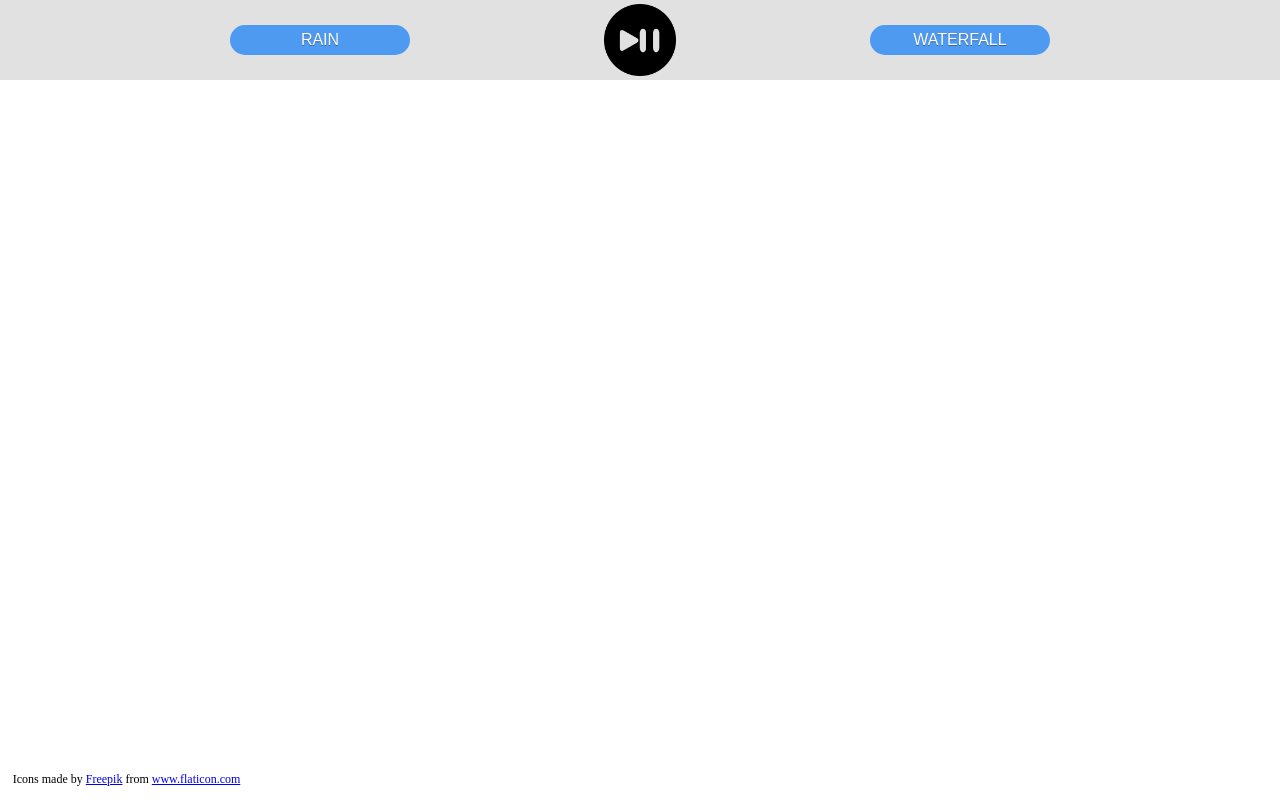
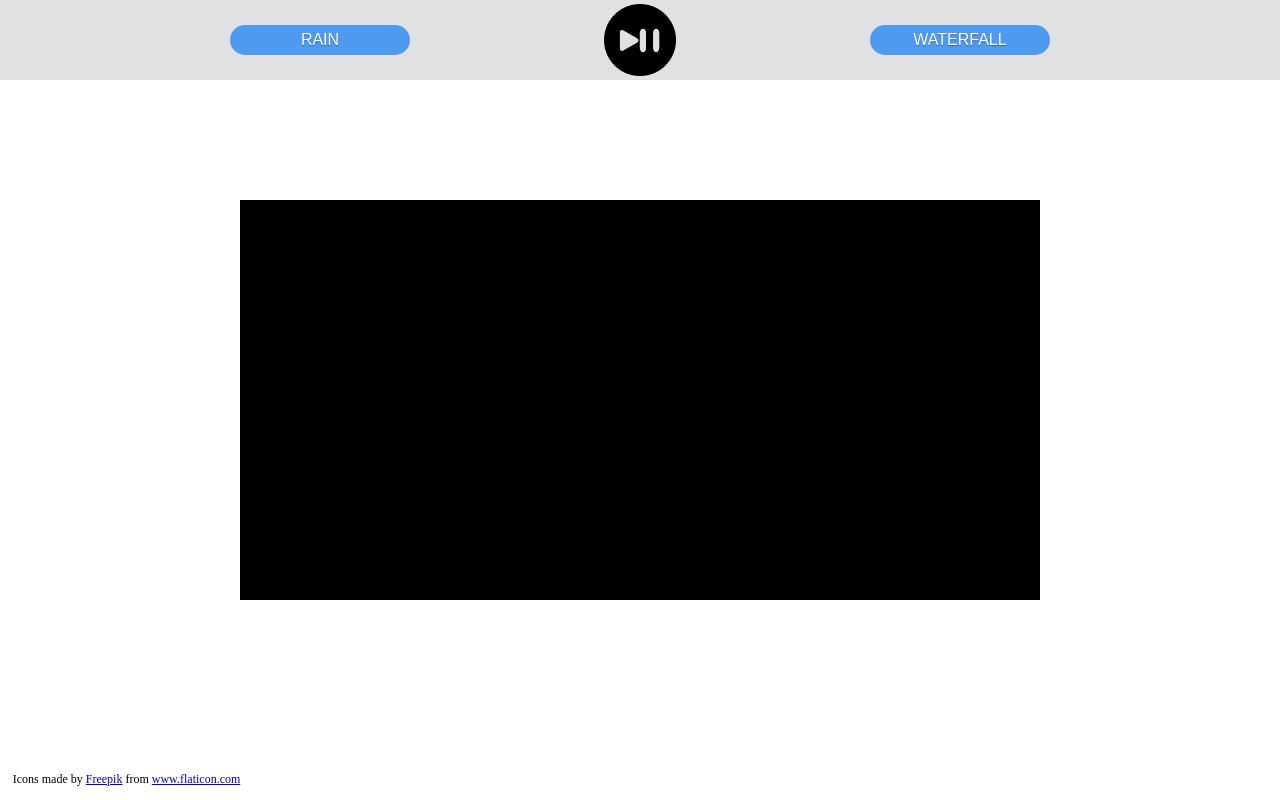
Before and after one commit to devlewis/particles, a website: page index.html in a window 1280 px wide. Drawn offline with Linux system fonts and the light colour scheme.

Commit message:
fix: remove console.logs and comments

```diff
--- a/script.js
+++ b/script.js
@@ -1,7 +1,5 @@
 const canvasW = document.getElementById("canvas-wrapper");
-console.log(canvasW);
-const canvas = document.getElementsByTagName("canvas");
-console.log(canvas);
+const canvas = document.getElementById("canvas1");
 const ctx = canvas.getContext("2d");
 
 const colorsArr = [
@@ -143,5 +141,3 @@ function waterfall() {
   trail = 0.01;
   init();
 }
-
-module.exports = { choose, rain, waterfall, pattern };
```
Also changed, not shown: index.html (+0 -1 lines), script.test.js (+8 -107 lines).
